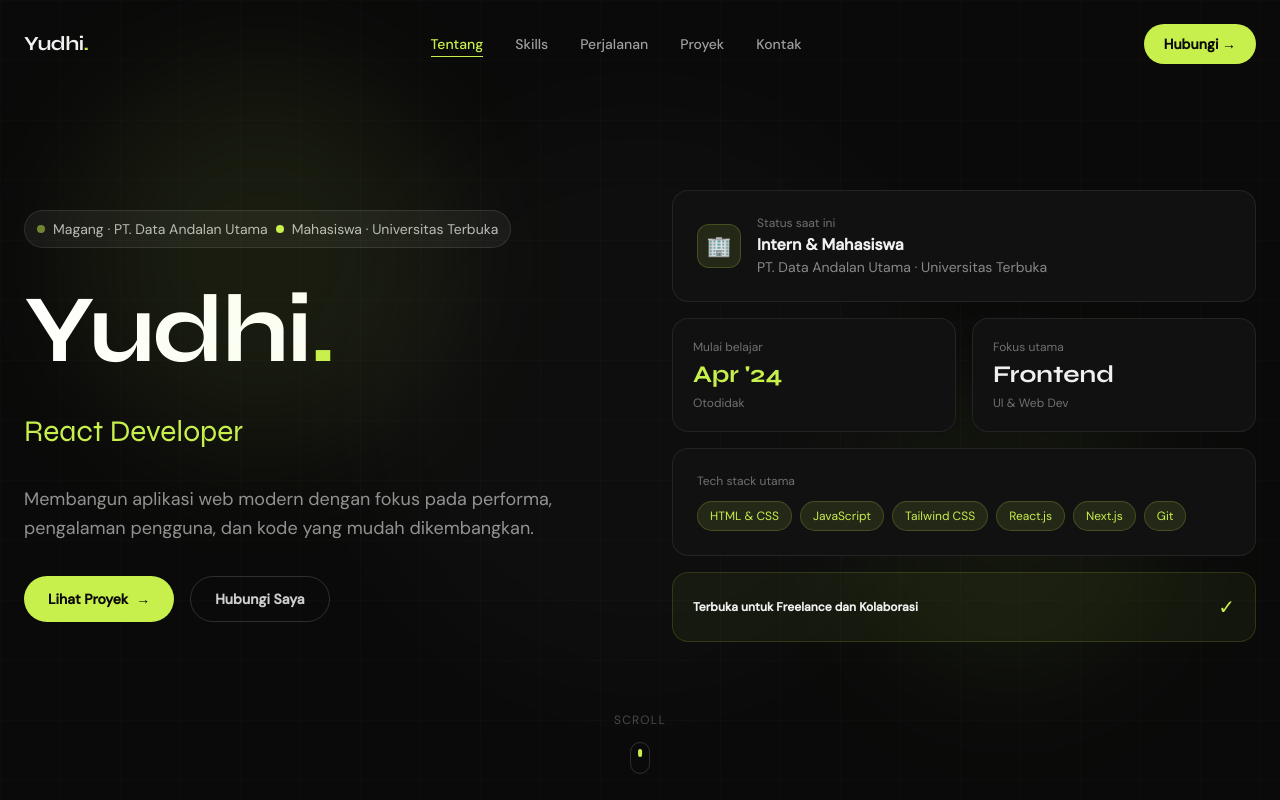
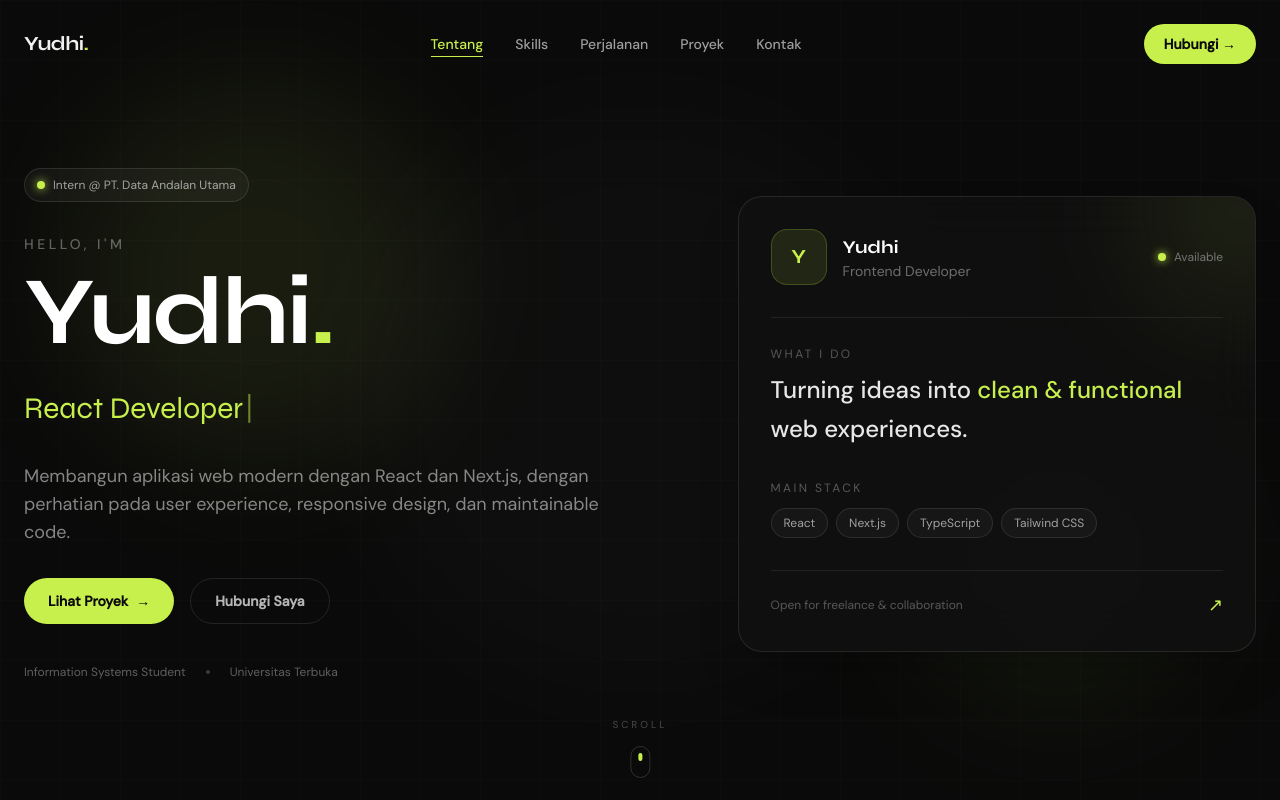
Before and after one commit to yudhi1933/portofolio-next, a Next.js app: page / in a window 1280 px wide. Shown: the top 800 px of the page. Built offline with nearby package versions, Linux system fonts and the light colour scheme.

Commit message:
refactor: UI Hero section

```diff
--- a/src/components/Hero.tsx
+++ b/src/components/Hero.tsx
@@ -1,141 +1,218 @@
 "use client";
+
 import { useEffect, useRef, useState } from "react";
 import { motion } from "framer-motion";
 
 const ROLES = ["Frontend Developer", "React Developer"];
 
+const TECH_STACK = ["React", "Next.js", "TypeScript", "Tailwind CSS"];
+
+const stagger = {
+  hidden: {},
+  show: {
+    transition: {
+      staggerChildren: 0.12,
+    },
+  },
+};
+
+const fadeUp = {
+  hidden: {
+    opacity: 0,
+    y: 30,
+  },
+  show: {
+    opacity: 1,
+    y: 0,
+    transition: {
+      duration: 0.7,
+      ease: "easeOut" as const,
+    },
+  },
+};
+
 function TypewriterText() {
-  const [idx, setIdx] = useState(0);
+  const [roleIndex, setRoleIndex] = useState(0);
   const [displayed, setDisplayed] = useState("");
   const [deleting, setDeleting] = useState(false);
 
   useEffect(() => {
-    const target = ROLES[idx];
+    const target = ROLES[roleIndex];
     let timeout: ReturnType<typeof setTimeout>;
 
     if (!deleting && displayed.length < target.length) {
-      timeout = setTimeout(() => setDisplayed(target.slice(0, displayed.length + 1)), 80);
+      timeout = setTimeout(() => {
+        setDisplayed(target.slice(0, displayed.length + 1));
+      }, 80);
     } else if (!deleting && displayed.length === target.length) {
-      timeout = setTimeout(() => setDeleting(true), 2000);
+      timeout = setTimeout(() => {
+        setDeleting(true);
+      }, 2000);
     } else if (deleting && displayed.length > 0) {
-      timeout = setTimeout(() => setDisplayed(displayed.slice(0, -1)), 45);
-    } else if (deleting && displayed.length === 0) {
+      timeout = setTimeout(() => {
+        setDisplayed(displayed.slice(0, -1));
+      }, 45);
+    } else {
       setDeleting(false);
-      setIdx((i) => (i + 1) % ROLES.length);
+      setRoleIndex((current) => (current + 1) % ROLES.length);
     }
 
     return () => clearTimeout(timeout);
-  }, [displayed, deleting, idx]);
+  }, [displayed, deleting, roleIndex]);
 
   return (
-    <span className="text-[#c8f04d] font-[Syne,sans-serif]">
+    <span className="font-[Syne,sans-serif] text-[#c8f04d]">
       {displayed}
-      <span className="cursor-blink text-[#c8f04d]">|</span>
+      <span className="ml-0.5 animate-pulse">|</span>
     </span>
   );
 }
 
-const stagger = {
-  hidden: {},
-  show: { transition: { staggerChildren: 0.12 } },
-};
-const fadeUp = {
-  hidden: { opacity: 0, y: 40 },
-  show: { opacity: 1, y: 0, transition: { duration: 0.7, ease: "easeOut" as const } },
-};
-
 export default function Hero() {
   const cardRef = useRef<HTMLDivElement>(null);
 
-  // 3D tilt
-  const handleMouseMove = (e: React.MouseEvent<HTMLDivElement>) => {
-    const el = cardRef.current;
-    if (!el) return;
-    const rect = el.getBoundingClientRect();
-    const x = (e.clientX - rect.left) / rect.width - 0.5;
-    const y = (e.clientY - rect.top) / rect.height - 0.5;
-    el.style.transform = `perspective(600px) rotateY(${x * 10}deg) rotateX(${-y * 10}deg)`;
+  const handleMouseMove = (event: React.MouseEvent<HTMLDivElement>) => {
+    const element = cardRef.current;
+
+    if (!element) return;
+
+    const rect = element.getBoundingClientRect();
+
+    const x = (event.clientX - rect.left) / rect.width - 0.5;
+    const y = (event.clientY - rect.top) / rect.height - 0.5;
+
+    element.style.transform = `
+      perspective(800px)
+      rotateY(${x * 8}deg)
+      rotateX(${-y * 8}deg)
+    `;
   };
+
   const handleMouseLeave = () => {
-    if (cardRef.current) cardRef.current.style.transform = "";
+    if (!cardRef.current) return;
+
+    cardRef.current.style.transform = "";
   };
 
   return (
-    <section id="hero" className="relative min-h-screen flex items-center pt-20 md:pt-24 pb-12 md:pb-16 overflow-hidden">
+    <section
+      id="hero"
+      className="relative flex min-h-screen items-center overflow-hidden pb-16 pt-24 md:pt-28"
+    >
       {/* Background */}
-      <div className="absolute inset-0 pointer-events-none overflow-hidden">
-        <div className="orb-a absolute top-[10%] left-[5%] w-52 h-52 md:w-96 md:h-96 rounded-full bg-[#c8f04d]/8 blur-3xl" />
+      <div className="pointer-events-none absolute inset-0 overflow-hidden">
+        <div className="absolute left-[5%] top-[10%] h-52 w-52 rounded-full bg-[#c8f04d]/8 blur-3xl md:h-96 md:w-96" />
 
-        <div className="orb-b absolute bottom-[10%] right-[5%] w-44 h-44 md:w-80 md:h-80 rounded-full bg-[#c8f04d]/5 blur-3xl" />
+        <div className="absolute bottom-[10%] right-[5%] h-44 w-44 rounded-full bg-[#c8f04d]/5 blur-3xl md:h-80 md:w-80" />
 
-        <div className="absolute top-[50%] left-[50%] w-75 h-75 md:w-150 md:h-150 -translate-x-1/2 -translate-y-1/2 rounded-full bg-white/2 blur-3xl" />
+        <div className="absolute left-1/2 top-1/2 h-[300px] w-[300px] -translate-x-1/2 -translate-y-1/2 rounded-full bg-white/[0.02] blur-3xl md:h-[600px] md:w-[600px]" />
 
         <div
-          className="absolute inset-0 opacity-[0.03]"
+          className="absolute inset-0 opacity-[0.025]"
           style={{
-            backgroundImage: `linear-gradient(rgba(255,255,255,0.5) 1px, transparent 1px), linear-gradient(90deg, rgba(255,255,255,0.5) 1px, transparent 1px)`,
+            backgroundImage:
+              "linear-gradient(rgba(255,255,255,0.5) 1px, transparent 1px), linear-gradient(90deg, rgba(255,255,255,0.5) 1px, transparent 1px)",
             backgroundSize: "60px 60px",
           }}
         />
       </div>
 
-      <div className="max-w-7xl mx-auto px-4 sm:px-6 w-full grid lg:grid-cols-2 gap-10 lg:gap-16 items-center">
+      <div className="relative mx-auto grid w-full max-w-7xl items-center gap-14 px-4 sm:px-6 lg:grid-cols-[1.1fr_0.9fr] lg:gap-20">
         {/* LEFT */}
-        <motion.div variants={stagger} initial="hidden" animate="show" className="space-y-6 md:space-y-8">
+        <motion.div
+          variants={stagger}
+          initial="hidden"
+          animate="show"
+          className="max-w-2xl space-y-7 md:space-y-8"
+        >
+          {/* Status */}
           <motion.div variants={fadeUp}>
-            <div className="inline-flex items-center gap-2 rounded-full border border-white/10 bg-white/5 px-3 py-2 text-[11px] sm:text-sm text-white/70">
-              <span className="h-2 w-2 shrink-0 rounded-full bg-[#c8f04d] animate-pulse" />
+            <div className="inline-flex items-center gap-2 rounded-full border border-white/10 bg-white/[0.04] px-3 py-2 text-xs text-white/60">
+              <span className="h-2 w-2 rounded-full bg-[#c8f04d] shadow-[0_0_10px_#c8f04d]" />
 
-              <span className="sm:hidden">Magang Frontend · Mahasiswa</span>
-
-              <span className="hidden sm:inline-flex items-center gap-2">
-                <span>Magang · PT. Data Andalan Utama</span>
-
-                <span className="h-2 w-2 shrink-0 rounded-full bg-[#c8f04d] animate-pulse" />
-
-                <span>Mahasiswa · Universitas Terbuka</span>
+              <span>
+                Intern @ PT. Data Andalan Utama
               </span>
             </div>
           </motion.div>
 
+          {/* Heading */}
           <motion.div variants={fadeUp}>
-            <h1 className="font-[Syne,sans-serif] text-5xl sm:text-6xl md:text-7xl xl:text-8xl font-bold leading-none tracking-tight" style={{ lineHeight: 1.05 }}>
-              <span className="text-white">Yudhi</span>
+            <p className="mb-3 text-sm font-medium uppercase tracking-[0.25em] text-white/35">
+              Hello, I&apos;m
+            </p>
+
+            <h1 className="font-[Syne,sans-serif] text-6xl font-bold leading-[0.95] tracking-tight text-white sm:text-7xl md:text-8xl">
+              Yudhi
               <span className="text-[#c8f04d]">.</span>
             </h1>
           </motion.div>
 
-          <motion.div variants={fadeUp} className="text-xl sm:text-2xl md:text-3xl font-light min-h-10">
+          {/* Role */}
+          <motion.div
+            variants={fadeUp}
+            className="min-h-10 text-xl font-light sm:text-2xl md:text-3xl"
+          >
             <TypewriterText />
           </motion.div>
 
-          <motion.p variants={fadeUp} className="text-white/55 text-sm sm:text-base md:text-lg leading-relaxed max-w-xl">
-            Membangun aplikasi web modern dengan fokus pada performa, pengalaman pengguna, dan kode yang mudah dikembangkan.
+          {/* Description */}
+          <motion.p
+            variants={fadeUp}
+            className="max-w-xl text-sm leading-7 text-white/50 sm:text-base md:text-lg"
+          >
+            Membangun aplikasi web modern dengan React dan Next.js,
+            dengan perhatian pada user experience, responsive design,
+            dan maintainable code.
           </motion.p>
 
-          <motion.div variants={fadeUp} className="flex flex-col sm:flex-row gap-3 sm:gap-4">
+          {/* CTA */}
+          <motion.div
+            variants={fadeUp}
+            className="flex flex-col gap-3 sm:flex-row sm:gap-4"
+          >
             <a
               href="#projects"
-              className="group relative inline-flex justify-center items-center gap-2 bg-[#c8f04d] text-[#0a0a0a] px-6 py-3 rounded-full font-semibold text-sm overflow-hidden transition-all duration-300 hover:scale-105 active:scale-95"
+              className="group inline-flex items-center justify-center gap-2 rounded-full bg-[#c8f04d] px-6 py-3 text-sm font-semibold text-[#0a0a0a] transition-all duration-300 hover:scale-105 hover:shadow-[0_0_30px_rgba(200,240,77,0.15)] active:scale-95"
             >
-              <span className="relative z-10">Lihat Proyek</span>
+              <span>Lihat Proyek</span>
 
-              <span className="relative z-10 group-hover:translate-x-1 transition-transform">→</span>
+              <span className="transition-transform duration-300 group-hover:translate-x-1">
+                →
+              </span>
             </a>
 
             <a
               href="#contact"
-              className="inline-flex justify-center items-center gap-2 border border-white/15 text-white/80 px-6 py-3 rounded-full font-semibold text-sm hover:border-white/40 hover:text-white transition-all duration-300 hover:scale-105 active:scale-95"
+              className="inline-flex items-center justify-center gap-2 rounded-full border border-white/10 px-6 py-3 text-sm font-semibold text-white/70 transition-all duration-300 hover:border-white/30 hover:text-white active:scale-95"
             >
               Hubungi Saya
             </a>
+          </motion.div>
+
+          {/* Small info */}
+          <motion.div
+            variants={fadeUp}
+            className="flex flex-wrap items-center gap-x-5 gap-y-2 pt-2 text-xs text-white/35"
+          >
+            <span>Information Systems Student</span>
+
+            <span className="hidden h-1 w-1 rounded-full bg-white/20 sm:block" />
+
+            <span>Universitas Terbuka</span>
           </motion.div>
         </motion.div>
 
         {/* RIGHT */}
         <motion.div
-          initial={{ opacity: 0, x: 60 }}
-          animate={{ opacity: 1, x: 0 }}
+          initial={{
+            opacity: 0,
+            x: 50,
+          }}
+          animate={{
+            opacity: 1,
+            x: 0,
+          }}
           transition={{
             duration: 0.9,
             ease: "easeOut" as const,
@@ -143,77 +220,121 @@ export default function Hero() {
           }}
           className="w-full"
         >
-          <div ref={cardRef} onMouseMove={handleMouseMove} onMouseLeave={handleMouseLeave} className="space-y-4 transition-transform duration-100" style={{ transformStyle: "preserve-3d" }}>
-            {/* STATUS */}
-            <div className="bg-[#111] border border-white/8 rounded-2xl p-4 md:p-6 flex items-center gap-4 hover:border-white/15 transition-colors">
-              <div className="w-11 h-11 rounded-xl bg-[#c8f04d]/10 border border-[#c8f04d]/20 flex items-center justify-center text-xl shrink-0">🏢</div>
+          <div
+            ref={cardRef}
+            onMouseMove={handleMouseMove}
+            onMouseLeave={handleMouseLeave}
+            className="transition-transform duration-150"
+            style={{
+              transformStyle: "preserve-3d",
+            }}
+          >
+            <div className="relative overflow-hidden rounded-3xl border border-white/10 bg-[#101010]/90 p-6 shadow-2xl backdrop-blur-xl md:p-8">
+              {/* Glow */}
+              <div className="pointer-events-none absolute -right-20 -top-20 h-48 w-48 rounded-full bg-[#c8f04d]/10 blur-3xl" />
 
-              <div className="min-w-0">
-                <div className="text-white/40 text-xs mb-0.5">Status saat ini</div>
-
-                <div className="font-semibold text-sm md:text-base">Intern & Mahasiswa</div>
-
-                <div className="text-white/50 text-xs md:text-sm">PT. Data Andalan Utama · Universitas Terbuka</div>
-              </div>
+              <div className="relative">
+                {/* Profile */}
+                <div className="mb-8 flex items-center gap-4">
+                  <div className="flex h-14 w-14 items-center justify-center rounded-2xl border border-[#c8f04d]/20 bg-[#c8f04d]/10 font-[Syne,sans-serif] text-xl font-bold text-[#c8f04d]">
+                    Y
                   </div>
 
-            {/* GRID */}
-            <div className="grid grid-cols-1 sm:grid-cols-2 gap-4">
-              <div className="bg-[#111] border border-white/8 rounded-2xl p-5 hover:border-white/15 transition-colors">
-                <div className="text-white/40 text-xs mb-1">Mulai belajar</div>
+                  <div>
+                    <p className="font-[Syne,sans-serif] text-lg font-bold text-white">
+                      Yudhi
+                    </p>
 
-                <div className="font-[Syne,sans-serif] text-2xl font-bold text-[#c8f04d]">Apr '24</div>
-
-                <div className="text-white/40 text-xs mt-1">Otodidak</div>
+                    <p className="text-sm text-white/40">
+                      Frontend Developer
+                    </p>
                   </div>
 
-              <div className="bg-[#111] border border-white/8 rounded-2xl p-5 hover:border-white/15 transition-colors">
-                <div className="text-white/40 text-xs mb-1">Fokus utama</div>
-
-                <div className="font-[Syne,sans-serif] text-2xl font-bold">Frontend</div>
-
-                <div className="text-white/40 text-xs mt-1">UI & Web Dev</div>
-              </div>
+                  <span className="ml-auto flex items-center gap-2 text-xs text-white/40">
+                    <span className="h-2 w-2 rounded-full bg-[#c8f04d] shadow-[0_0_8px_#c8f04d]" />
+                    Available
+                  </span>
                 </div>
 
-            {/* STACK */}
-            <div className="bg-[#111] border border-white/8 rounded-2xl p-5 md:p-6 hover:border-white/15 transition-colors">
-              <div className="text-white/40 text-xs mb-3">Tech stack utama</div>
+                {/* Divider */}
+                <div className="mb-7 h-px bg-white/8" />
+
+                {/* Intro */}
+                <div className="mb-8">
+                  <p className="mb-2 text-xs uppercase tracking-[0.2em] text-white/30">
+                    What I do
+                  </p>
+
+                  <p className="max-w-md text-xl font-medium leading-relaxed text-white/90 md:text-2xl">
+                    Turning ideas into{" "}
+                    <span className="text-[#c8f04d]">
+                      clean & functional
+                    </span>{" "}
+                    web experiences.
+                  </p>
+                </div>
+
+                {/* Stack */}
+                <div>
+                  <p className="mb-3 text-xs uppercase tracking-[0.2em] text-white/30">
+                    Main stack
+                  </p>
 
                   <div className="flex flex-wrap gap-2">
-                {["HTML & CSS", "JavaScript", "Tailwind CSS", "React.js", "Next.js", "Git"].map((t) => (
-                  <span key={t} className="bg-[#c8f04d]/10 border border-[#c8f04d]/20 text-[#c8f04d] text-[11px] sm:text-xs px-3 py-1.5 rounded-full">
-                    {t}
+                    {TECH_STACK.map((tech) => (
+                      <span
+                        key={tech}
+                        className="rounded-full border border-white/10 bg-white/[0.03] px-3 py-1.5 text-xs text-white/60 transition-colors hover:border-[#c8f04d]/30 hover:text-[#c8f04d]"
+                      >
+                        {tech}
                       </span>
                     ))}
                   </div>
                 </div>
 
-            {/* AVAILABILITY */}
-            <div className="bg-[#c8f04d]/5 border border-[#c8f04d]/15 rounded-2xl p-4 md:p-5 flex items-center justify-between">
-              <div>
-                <div className="font-semibold text-xs">Terbuka untuk Freelance dan Kolaborasi</div>
+                {/* Footer */}
+                <div className="mt-8 flex items-center justify-between border-t border-white/8 pt-5">
+                  <span className="text-xs text-white/30">
+                    Open for freelance & collaboration
+                  </span>
+
+                  <span className="text-lg text-[#c8f04d]">↗</span>
                 </div>
-              <span className="text-[#c8f04d] text-xl">✓</span>
+              </div>
             </div>
           </div>
         </motion.div>
       </div>
 
-      {/* SCROLL */}
-      <motion.div initial={{ opacity: 0 }} animate={{ opacity: 1 }} transition={{ delay: 1.5 }} className="hidden md:flex absolute bottom-8 left-1/2 -translate-x-1/2 flex-col items-center gap-2 text-white/25">
-        <span className="text-xs tracking-widest uppercase">Scroll</span>
+      {/* Scroll */}
+      <motion.div
+        initial={{
+          opacity: 0,
+        }}
+        animate={{
+          opacity: 1,
+        }}
+        transition={{
+          delay: 1.5,
+        }}
+        className="absolute bottom-7 left-1/2 hidden -translate-x-1/2 flex-col items-center gap-2 text-white/25 md:flex"
+      >
+        <span className="text-[10px] uppercase tracking-[0.3em]">
+          Scroll
+        </span>
 
         <motion.div
-          animate={{ y: [0, 8, 0] }}
+          animate={{
+            y: [0, 8, 0],
+          }}
           transition={{
             repeat: Infinity,
             duration: 1.6,
             ease: "easeInOut",
           }}
-          className="w-5 h-8 border border-white/15 rounded-full flex justify-center pt-1.5"
+          className="flex h-8 w-5 justify-center rounded-full border border-white/15 pt-1.5"
         >
-          <div className="w-1 h-2 bg-[#c8f04d] rounded-full" />
+          <div className="h-2 w-1 rounded-full bg-[#c8f04d]" />
         </motion.div>
       </motion.div>
     </section>
```
Lines whose indentation alone changed are shown as unchanged.
